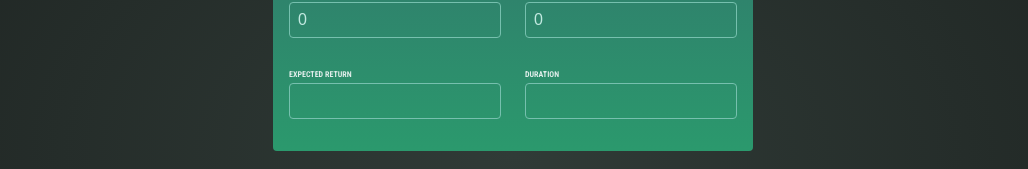
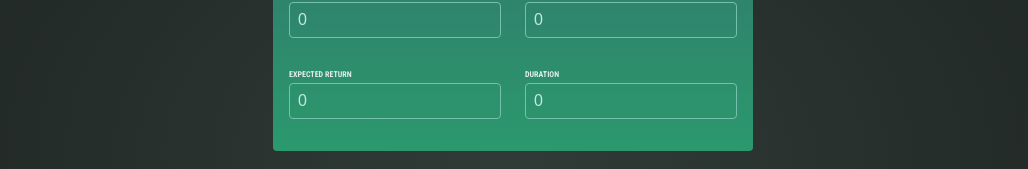
Before and after one commit to nilssonfilip1996/react-investment-calculator, a React (Vite) app: page / in a window 1280 px wide. Shown: the part 269-438 px from the top of the page, without its empty margins (127-1155 px from the left). Built offline with nearby package versions, Linux system fonts and the light colour scheme.

Commit message:
Added files for the remaining components. Next step is to restructur the user input data and set it as state in the app component.

```diff
--- a/src/App.jsx
+++ b/src/App.jsx
@@ -1,6 +1,16 @@
+import { useState } from "react";
 import UserInput from "./components/UserInput";
 
+let initUserInput = {
+  initInv: 0,
+  annInv: 0,
+  expRet: 0,
+  dur: 0,
+};
+
 function App() {
+  const [userInput, setUserInput] = useState(initUserInput);
+
   return (
     <main>
       <UserInput></UserInput>
--- /dev/null
+++ b/src/components/Input.jsx
@@ -0,0 +1,23 @@
+export default function Input({ labelName, id, value, onChangeInput }) {
+
+  function handleChange(event) {
+    const id = event.target.id;
+    const value = parseInt(event.target.value);
+    if (value >= 0) {
+      onChangeInput(id, value);
+    }
+  }
+
+  return (
+    <p>
+      <label>{labelName}</label>
+      <input
+        required
+        id={id}
+        type="number"
+        onChange={handleChange}
+        value={value}
+      />
+    </p>
+  );
+}
--- a/src/components/UserInput.jsx
+++ b/src/components/UserInput.jsx
@@ -1,4 +1,5 @@
 import { useState } from "react";
+import Input from "./Input";
 
 let initUserInput = {
   initInv: 0,
@@ -7,11 +8,11 @@ let initUserInput = {
   dur: 0,
 };
 
-export default function UserInput() {
+
+export default function UserInput({ userInputData, onChangeUserInputData }) {
   const [userInput, setUserInput] = useState(initUserInput);
 
-  function handleChange(id, value) {
-    if (value >= 0) {
+  function updateDataField(id, value) {
     setUserInput((prevUserInput) => {
       return {
         ...prevUserInput,
@@ -19,47 +20,38 @@ export default function UserInput() {
       };
     });
   }
-  }
 
   console.log(userInput);
 
   return (
     <div id="user-input">
       <div className="input-group">
-        <p>
-          <label>Initial Investment</label>
-          <input
-            required
-            id="initInv"
-            type="number"
-            onChange={(e) =>
-              handleChange(e.target.id, parseInt(e.target.value))
-            }
+        <Input
+          labelName={"Initial Investment"}
+          id={"initInv"}
           value={userInput["initInv"]}
+          onChangeInput={updateDataField}
         />
-        </p>
-        <p>
-          <label>Annual Investment</label>
-          <input
-            required
-            id="annInv"
-            type="number"
-            onChange={(e) =>
-              handleChange(e.target.id, parseInt(e.target.value))
-            }
+        <Input
+          labelName={"Annual Investment"}
+          id={"annInv"}
           value={userInput["annInv"]}
+          onChangeInput={updateDataField}
         />
-        </p>
       </div>
       <div className="input-group">
-        <p>
-          <label>Expected Return</label>
-          <input type="number" />
-        </p>
-        <p>
-          <label>Duration</label>
-          <input type="number" />
-        </p>
+        <Input
+          labelName={"Expected Return"}
+          id={"expRet"}
+          value={userInput["expRet"]}
+          onChangeInput={updateDataField}
+        />
+        <Input
+          labelName={"Duration"}
+          id={"dur"}
+          value={userInput["dur"]}
+          onChangeInput={updateDataField}
+        />
       </div>
     </div>
   );
```
Also changed, not shown: src/components/Result.jsx (added, +7 -0 lines). Lines whose indentation alone changed are shown as unchanged.
